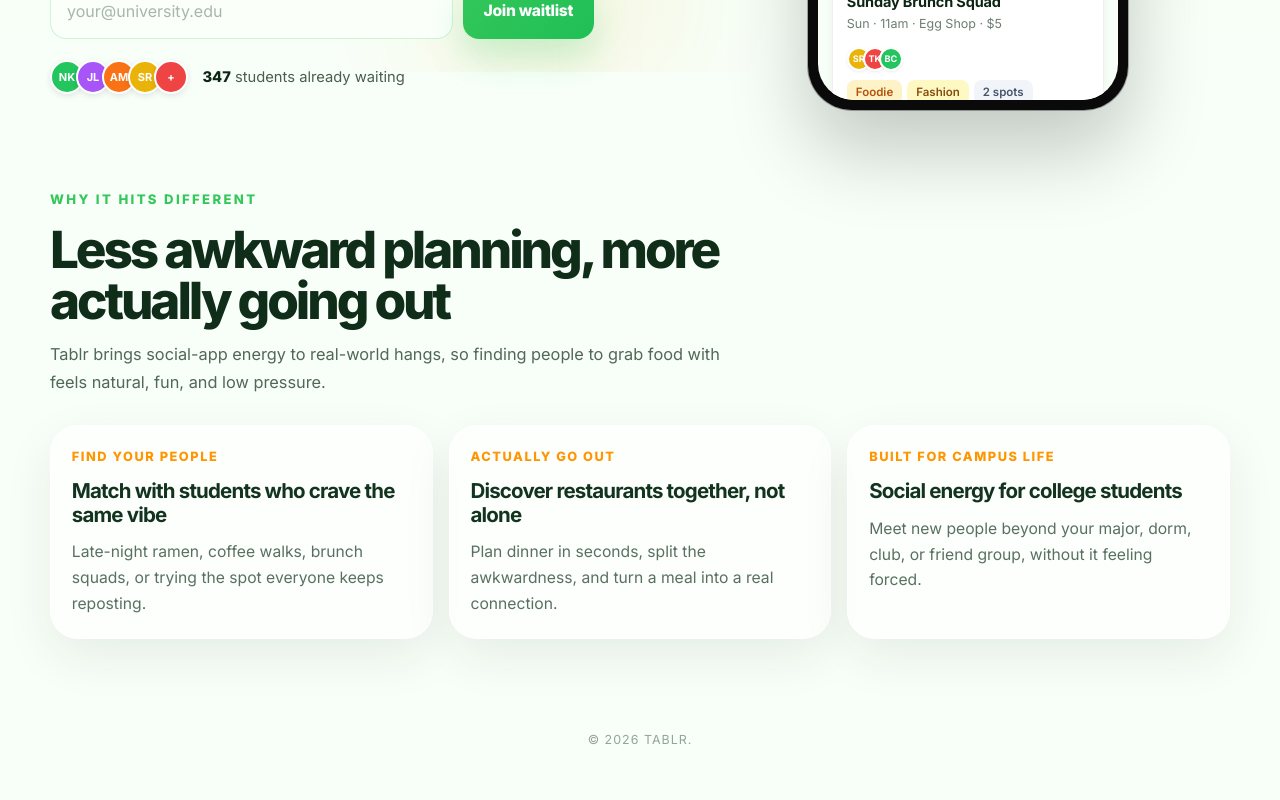
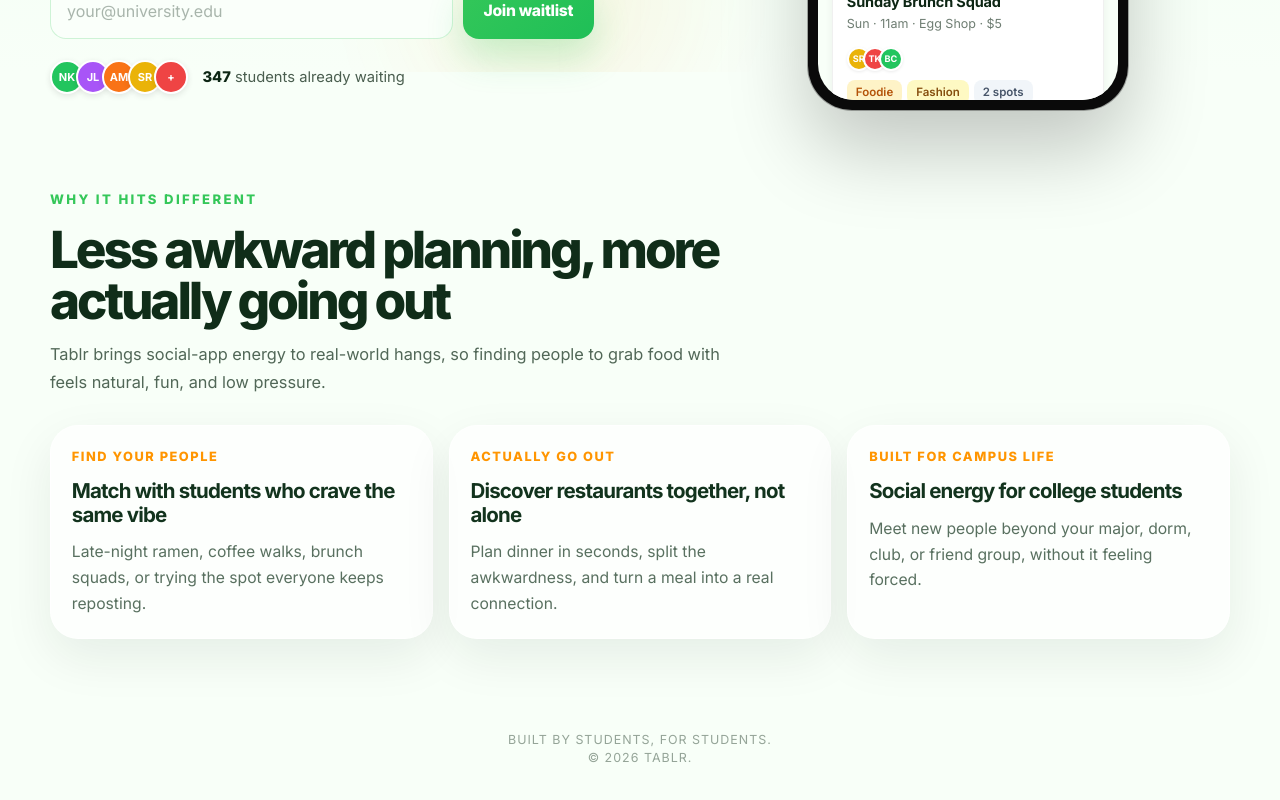
Before and after one commit to stridesz/mealmates, a Next.js app: page / in a window 1280 px wide. Shown: the part 728-1528 px from the top of the page. Built offline with nearby package versions, Linux system fonts and the light colour scheme.

Commit message:
Add 'Built by students, for students' to footer

```diff
--- a/app/page.tsx
+++ b/app/page.tsx
@@ -546,6 +546,7 @@
         </main>
 
         <footer className="footer">
+          <p>Built by students, for students.</p>
           <p>© 2026 Tablr.</p>
         </footer>
       </div>
```
